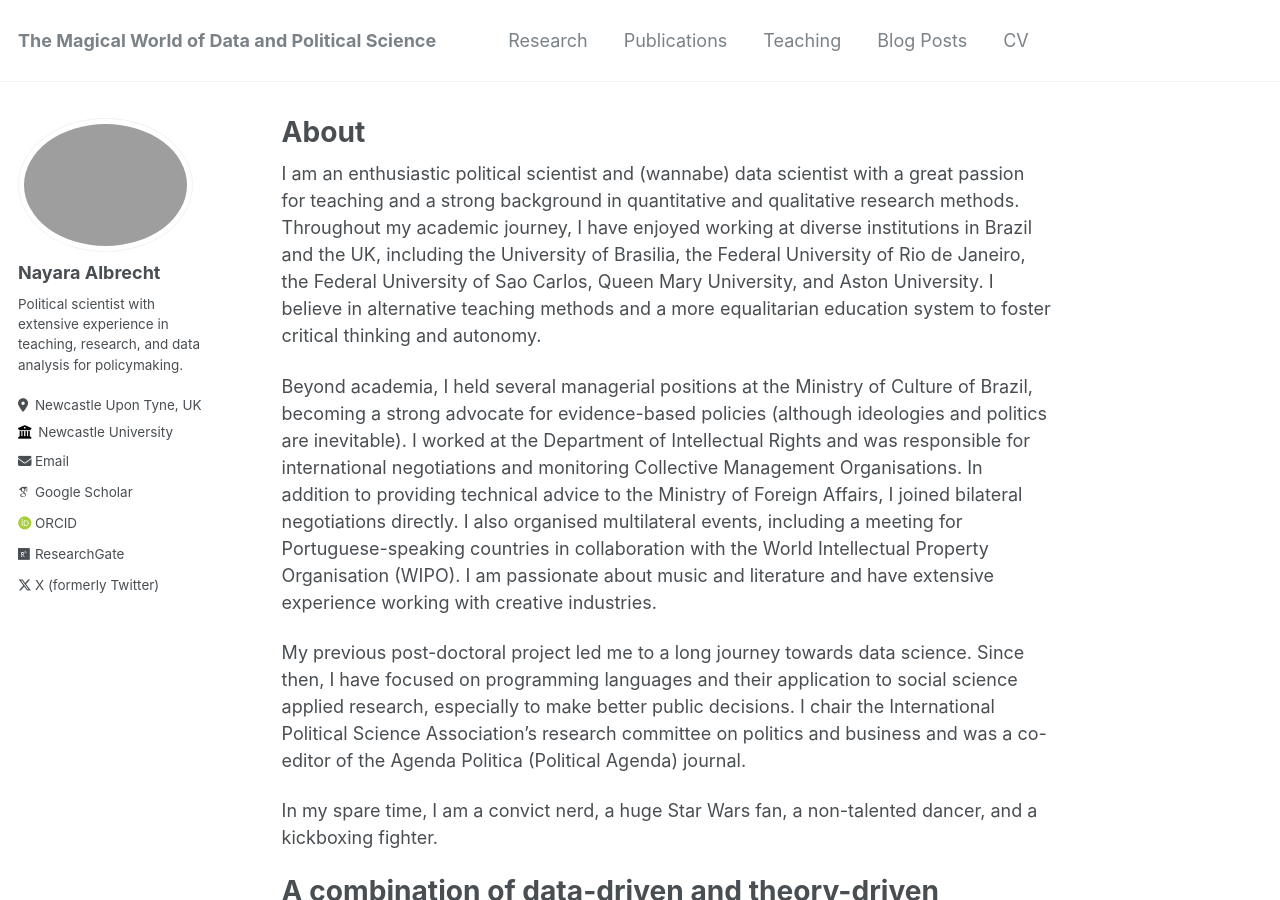
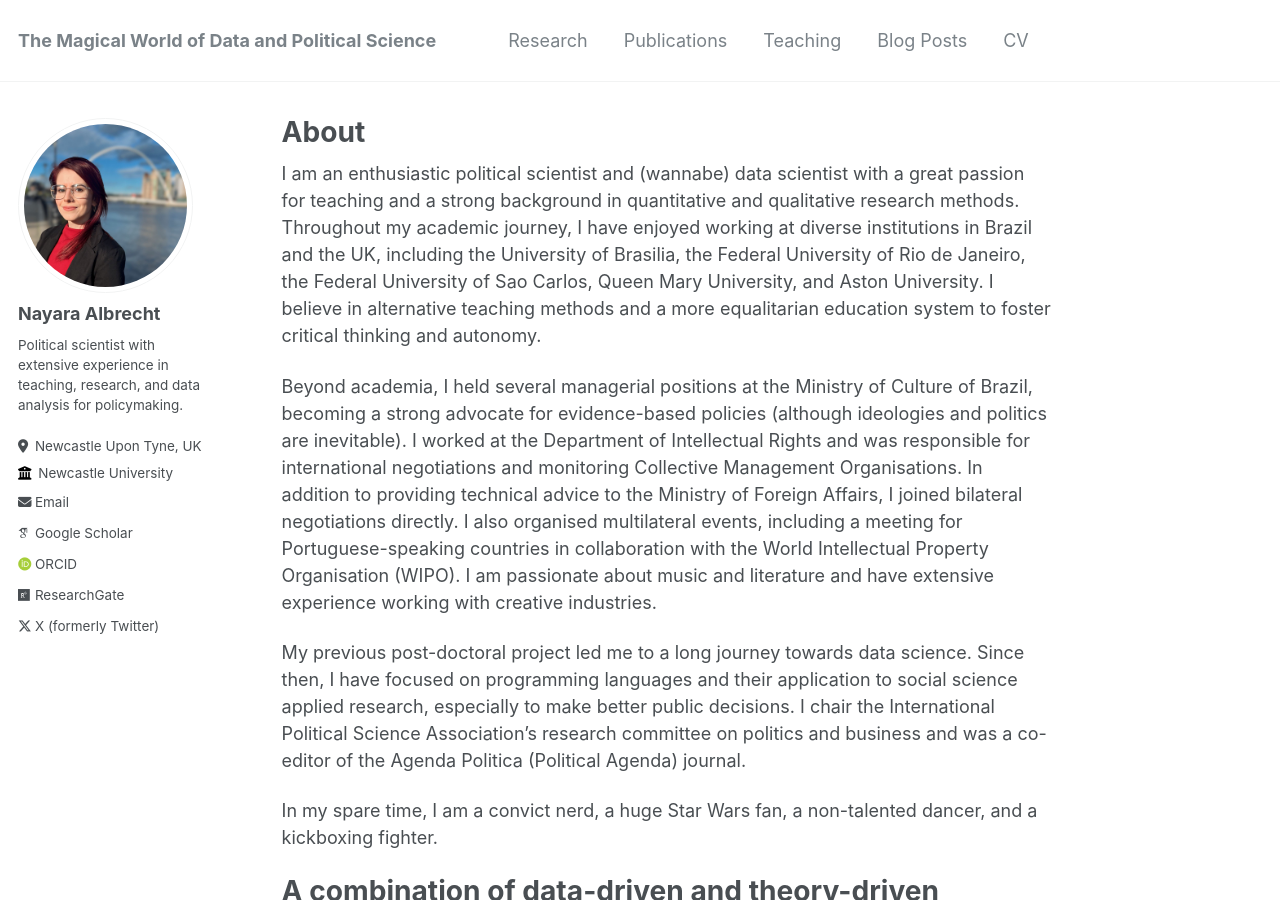
Before and after one commit to nayalbrecht/nayalbrecht.github.io, a Jekyll site: the page built from _pages/about.md, in a window 1280 px wide and 900 px high. Built offline with Jekyll 4.4.1, drawn with Linux system fonts in a browser that asks for light colours; some web fonts are replaced.

Commit message:
Update _config.yml

```diff
--- a/_config.yml
+++ b/_config.yml
@@ -21,7 +21,7 @@ repository               : "nayalbrecht/nayalbrecht.github.io"
 #               Additional customization can be done by editing /_includes/author-profile.html
 author:
   # Biographic information
-  avatar           : "nabot2.png"
+  avatar           : "n_avatar.jpeg"
   name             : "Nayara Albrecht"
   pronouns         : # example: "she/her"
   bio              : "Political scientist with extensive experience in teaching, research, and data analysis for policymaking."
```
